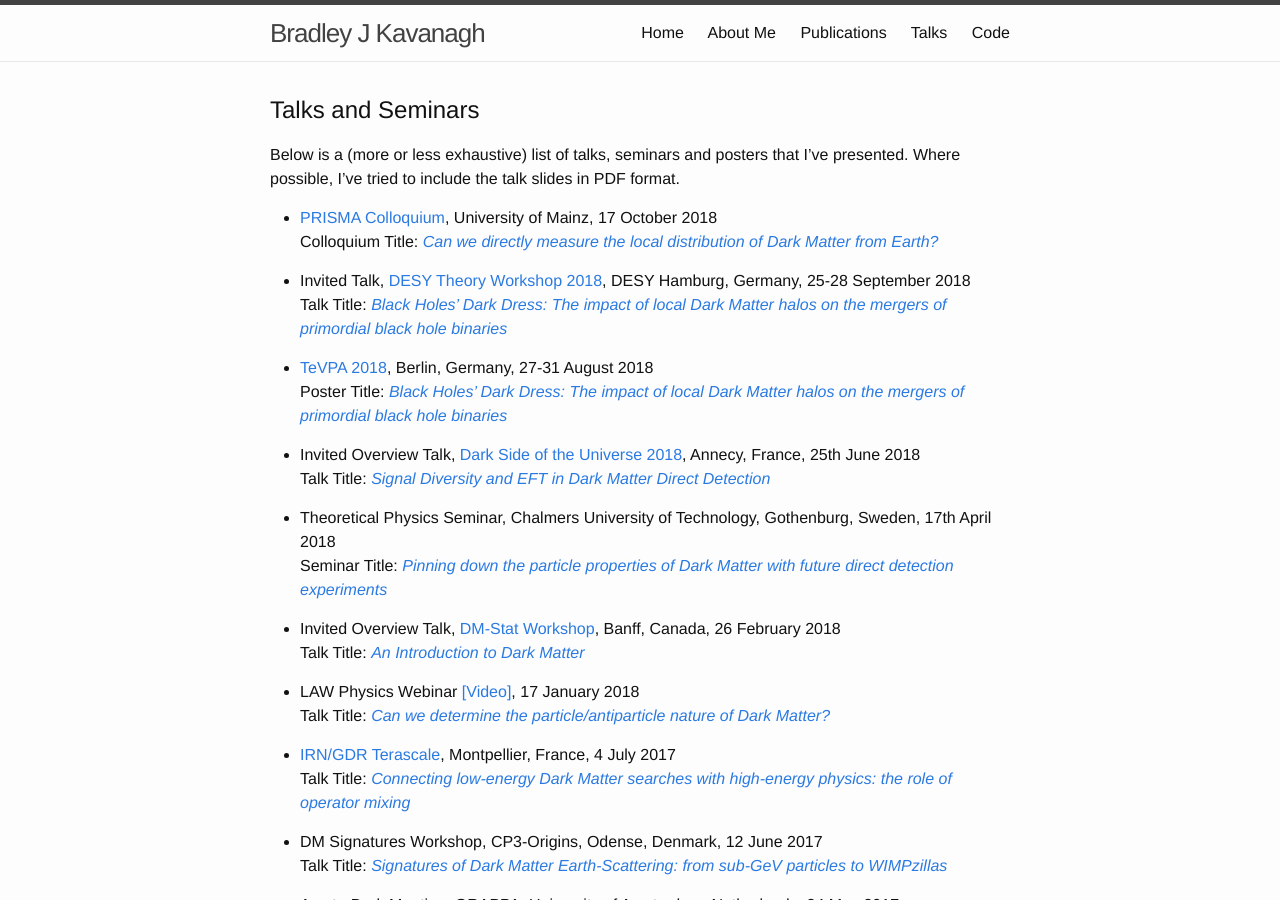
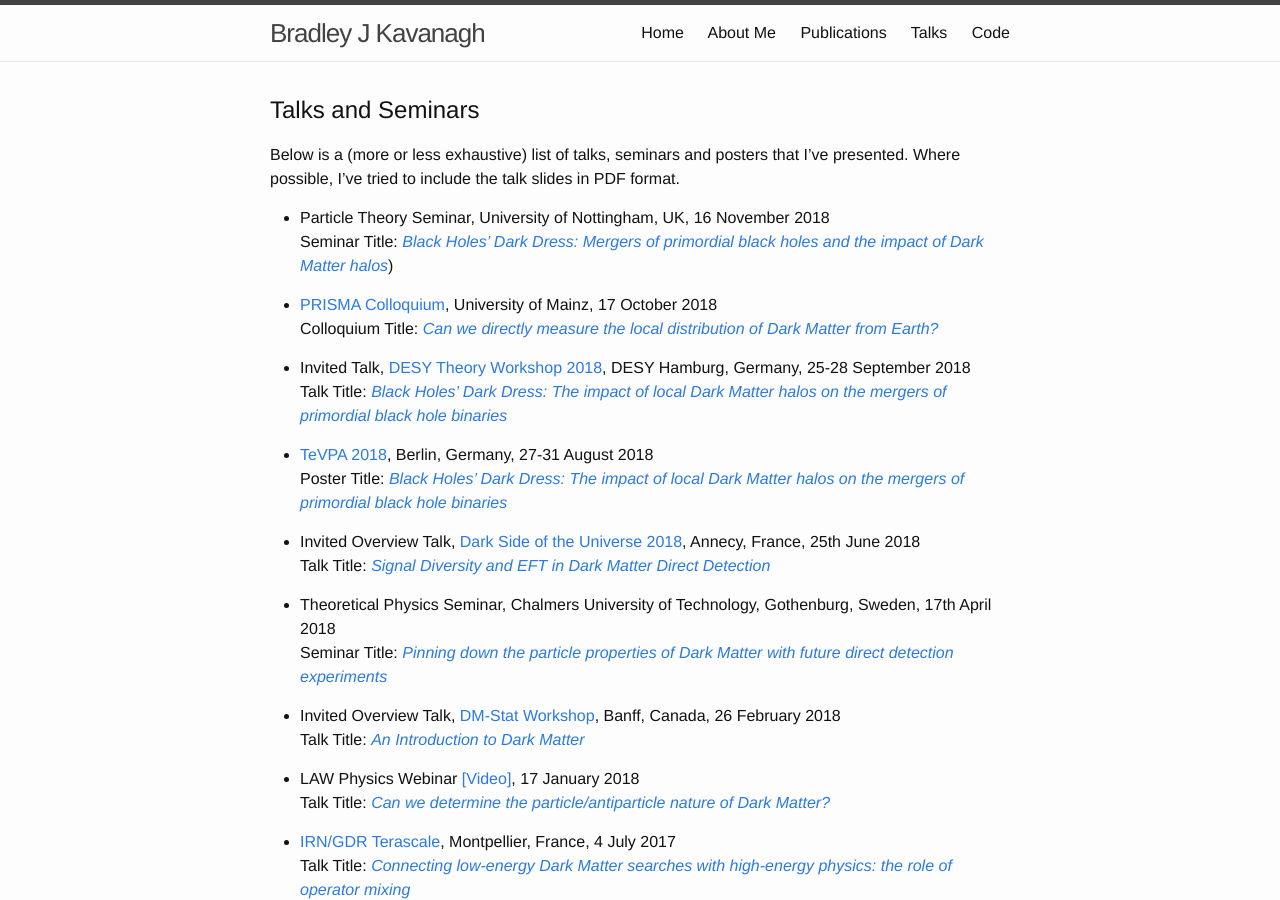
Before and after one commit to bradkav/bradkav.github.io, a Jekyll site: the page built from talks.md, in a window 1280 px wide and 900 px high. Built offline with Jekyll 4.4.1, drawn with Linux system fonts in a browser that asks for light colours.

Commit message:
Added Notts talk to list

```diff
--- a/talks.md
+++ b/talks.md
@@ -8,6 +8,9 @@ weight: 4
 ## Talks and Seminars
 
 Below is a (more or less exhaustive) list of talks, seminars and posters that I've presented. Where possible, I've tried to include the talk slides in PDF format.
+
+- Particle Theory Seminar, University of Nottingham, UK, 16 November 2018
+Seminar Title: [*Black Holes’ Dark Dress: Mergers of primordial black holes and the impact of Dark Matter halos*](/assets/slides/KAVANAGH-NottinghamNov2018.pdf))
 
 - [PRISMA Colloquium](http://www.prisma.uni-mainz.de/seminars.php), University of Mainz, 17 October 2018
 Colloquium Title: [*Can we directly measure the local distribution of Dark Matter from Earth?*](/assets/slides/KAVANAGH-Mainz2018.pdf)
```
